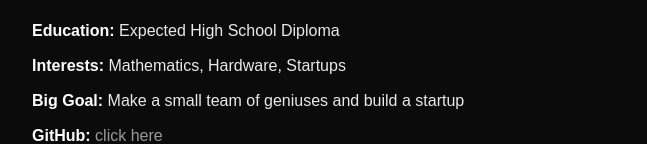
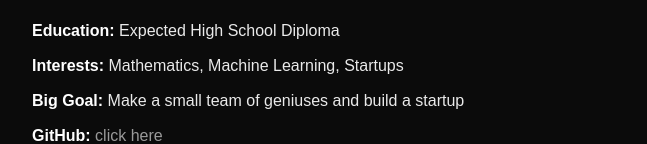
Before and after one commit to mfinikov/mfinikov.github.io, a plain HTML site: page index.html in a window 1280 px wide. Shown: the part 142-286 px from the top of the page, without its empty margins (248-895 px from the left). Drawn offline with Linux system fonts and the light colour scheme.

Commit message:
Update interests from Hardware to Machine Learning

```diff
--- a/index.html
+++ b/index.html
@@ -75,7 +75,7 @@
     <p class="quote">“Discipline is doing what you hate to do, but doing it like you love it.” — Mike Tyson</p>
 
     <p><span class="label">Education:</span> Expected High School Diploma</p>
-    <p><span class="label">Interests:</span> Mathematics, Hardware, Startups</p>
+    <p><span class="label">Interests:</span> Mathematics, Machine Learning, Startups</p>
     <p><span class="label">Big Goal:</span> Make a small team of geniuses and build a startup</p>
 
     <p><span class="label">GitHub:</span> <a class="muted" target="_blank" href="https://github.com/mfinikov">click here</a></p>
```
